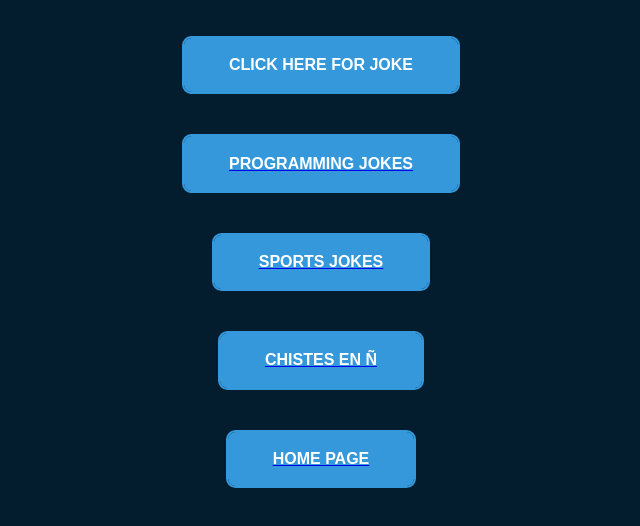
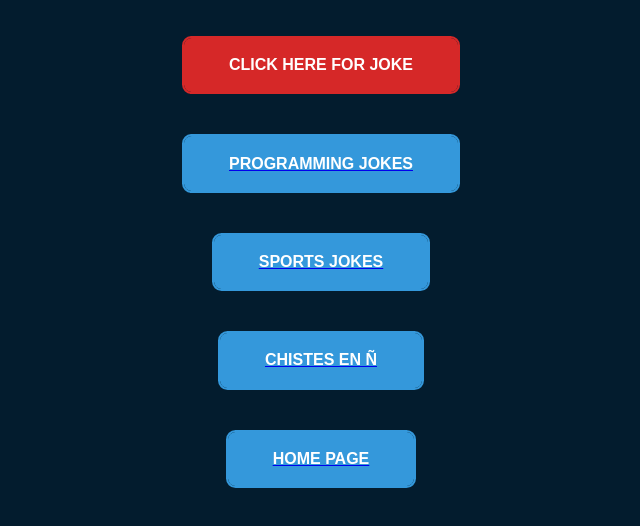
Before and after one commit to Tacoholic/jokes, a React (Create React App) app: page /DadJokes in a window 1280 px wide. Shown: the top 526 px of the page, without its empty margins (319-959 px from the left). Built offline with nearby package versions, Linux system fonts and the light colour scheme.

Commit message:
made the joke button red

```diff
--- a/src/components/Buttons.css
+++ b/src/components/Buttons.css
@@ -46,3 +46,14 @@
   .programming:hover, .sports:hover, .dad:hover, .spanish:hover, .home:hover, .joke:hover {
     box-shadow: 0 0 10px 0 #3498db inset, 0 0 10px 4px #3498db;
   }
+
+  .joke{
+    border-color: #D62828;
+    color: #fff;
+    box-shadow: 0 0 40px 40px #D62828 inset, 0 0 0 0 #D62828;
+    -webkit-transition: all 150ms ease-in-out;
+    transition: all 150ms ease-in-out;
+  }
+  .joke:hover {
+    box-shadow: 0 0 10px 0 #D62828 inset, 0 0 10px 4px #D62828;
+  }
```
